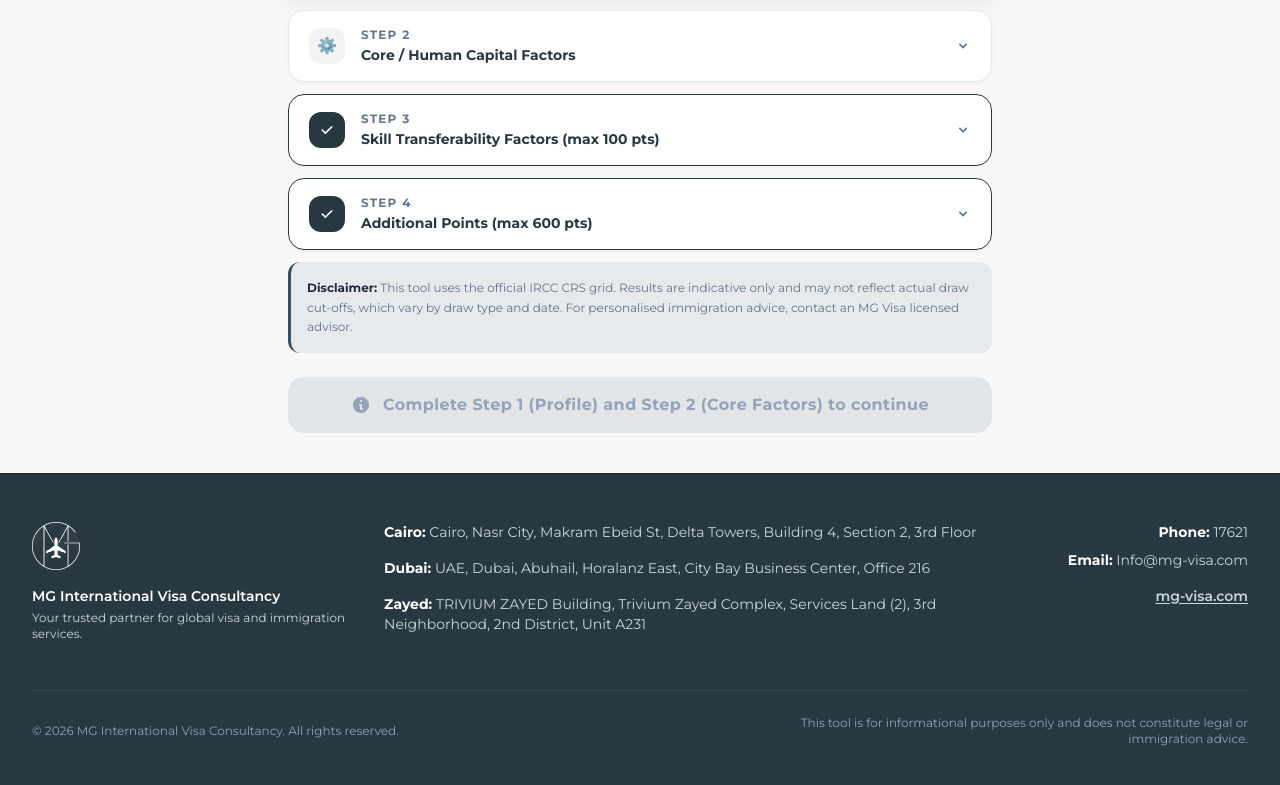
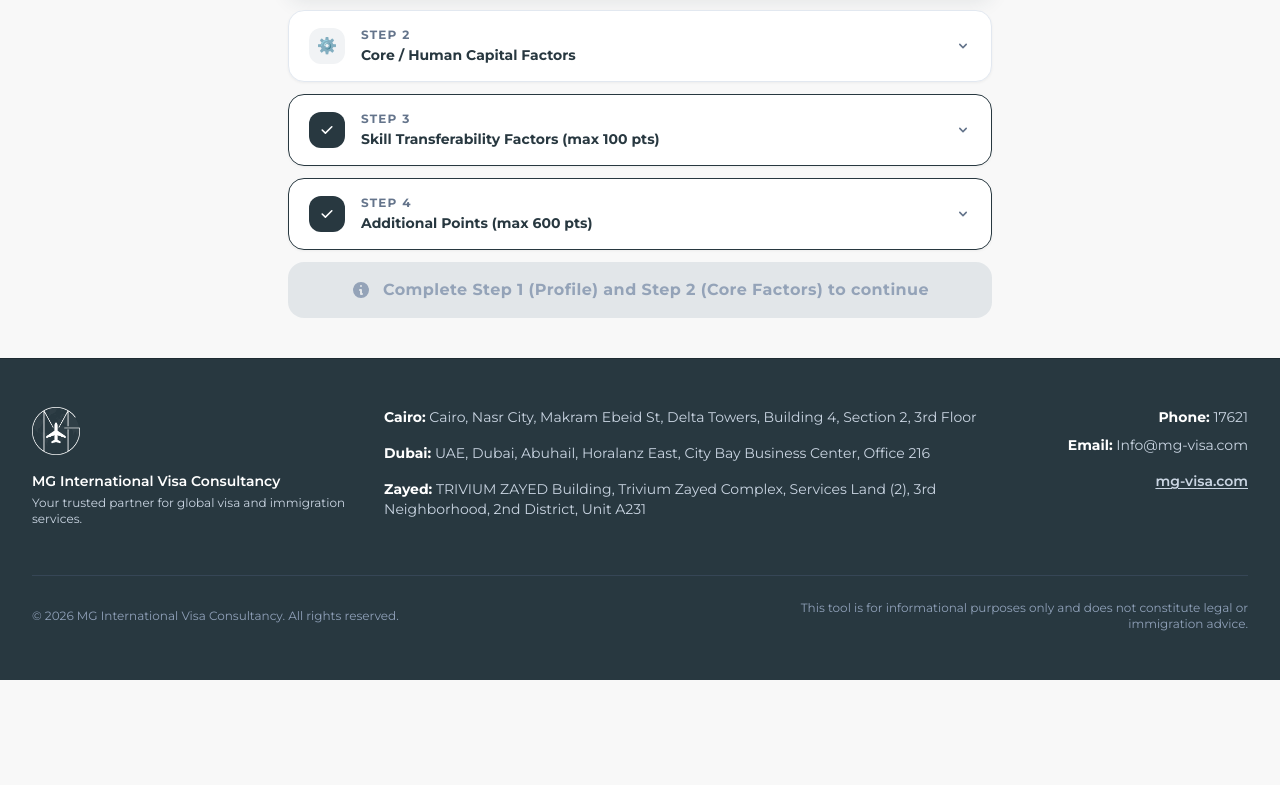
Before and after one commit to hassan-912/Visa-File-Strength-Calculator, a Next.js app: page /immigration in a window 1280 px wide. Shown: the part 1311-2096 px from the top of the page. After the commit the page ends 1991 px from the top, so only its background shows below. Built offline with nearby package versions, Linux system fonts and the light colour scheme.

Commit message:
style: remove selected Canada calculator information boxes

```diff
--- a/components/CanadaCRSForm.tsx
+++ b/components/CanadaCRSForm.tsx
@@ -685,15 +685,6 @@
               );
             })}
           </div>
-        </div>
-
-        {/* Disclaimer */}
-        <div
-          className="rounded-xl p-4 mb-6 text-xs leading-relaxed"
-          style={{ backgroundColor: "var(--color-accent-bg)", color: "var(--color-text-muted)", borderLeft: "3px solid var(--color-primary)" }}
-        >
-          <strong style={{ color: "var(--color-text-main)" }}>Disclaimer:</strong>{" "}
-          CRS scores are calculated based on IRCC&apos;s official grid. Actual draw cut-offs vary. This is indicative only and does not constitute immigration advice.
         </div>
 
         {/* Buttons */}
@@ -1440,23 +1431,6 @@
             onChange={(v) => update("siblingInCanada", v)}
           />
 
-          <div
-            className="rounded-xl border p-4 my-4 text-sm"
-            style={{ borderColor: "var(--color-border-light)", backgroundColor: "var(--color-surface-2)" }}
-            role="status"
-            aria-live="polite"
-            aria-atomic="true"
-          >
-            <p className="font-semibold" style={{ color: "var(--color-text-main)" }}>
-              French language bonus: +{liveBreakdown.frenchBonusScore} points
-            </p>
-            <p className="mt-1 text-xs leading-relaxed" style={{ color: "var(--color-text-muted)" }}>
-              Calculated automatically from your English and French test scores.
-              French NCLC 7 or higher in all four skills earns 25 points, or 50 points
-              with English CLB 5 or higher in all four skills.
-            </p>
-          </div>
-
           <SelectGroup
             label="Post-secondary education completed in Canada"
             name="postSecondaryCanada"
@@ -1481,16 +1455,6 @@
             onChange={(v) => update("provincialNomination", v)}
           />
         </AccordionSection>
-
-        {/* Disclaimer */}
-        <div
-          className="rounded-xl p-4 mb-6 mt-2 text-xs leading-relaxed"
-          style={{ backgroundColor: "var(--color-accent-bg)", color: "var(--color-text-muted)", borderLeft: "3px solid var(--color-accent)" }}
-        >
-          <strong style={{ color: "var(--color-text-main)" }}>Disclaimer:</strong>{" "}
-          This tool uses the official IRCC CRS grid. Results are indicative only and may not reflect actual draw cut-offs, which vary by draw type and date.
-          For personalised immigration advice, contact an MG Visa licensed advisor.
-        </div>
 
         {/* Submit */}
         <button
```
